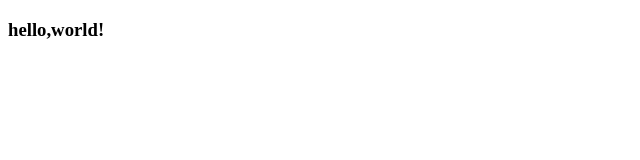
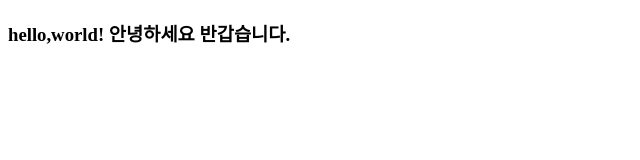
Before and after one commit to chomyoung/chomyoung.github.io, a plain HTML site: page index.html in a window 1280 px wide. Shown: the whole page, without its empty margins (0-640 px from the left). Drawn offline with Linux system fonts and the light colour scheme.

Commit message:
한글메시지추가

```diff
--- a/index.html
+++ b/index.html
@@ -6,6 +6,7 @@
     <body>
         <h3>
             hello,world!
+            안녕하세요 반갑습니다.
         </h3>
     </body>
 </html>
```
